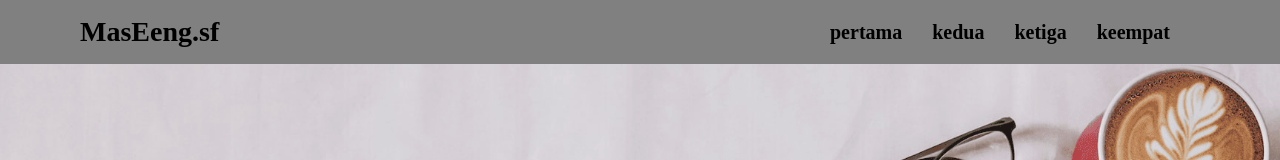
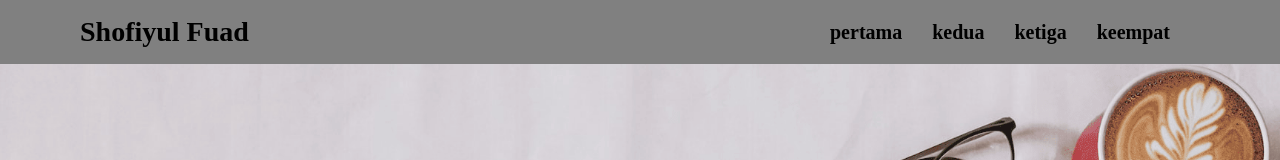
Before and after one commit to eengsf/gallery, a plain HTML site: page index.html in a window 1280 px wide. Shown: the top 160 px of the page. Drawn offline with Linux system fonts and the light colour scheme.

Commit message:
ubah nama logo

```diff
--- a/index.html
+++ b/index.html
@@ -12,7 +12,7 @@
    <header>
       <nav>
          <div class="logo">
-            <h1>MasEeng.sf</h1>
+            <h1>Shofiyul Fuad</h1>
          </div>
          <!-- <div> -->
          <ul class="menu">
```
